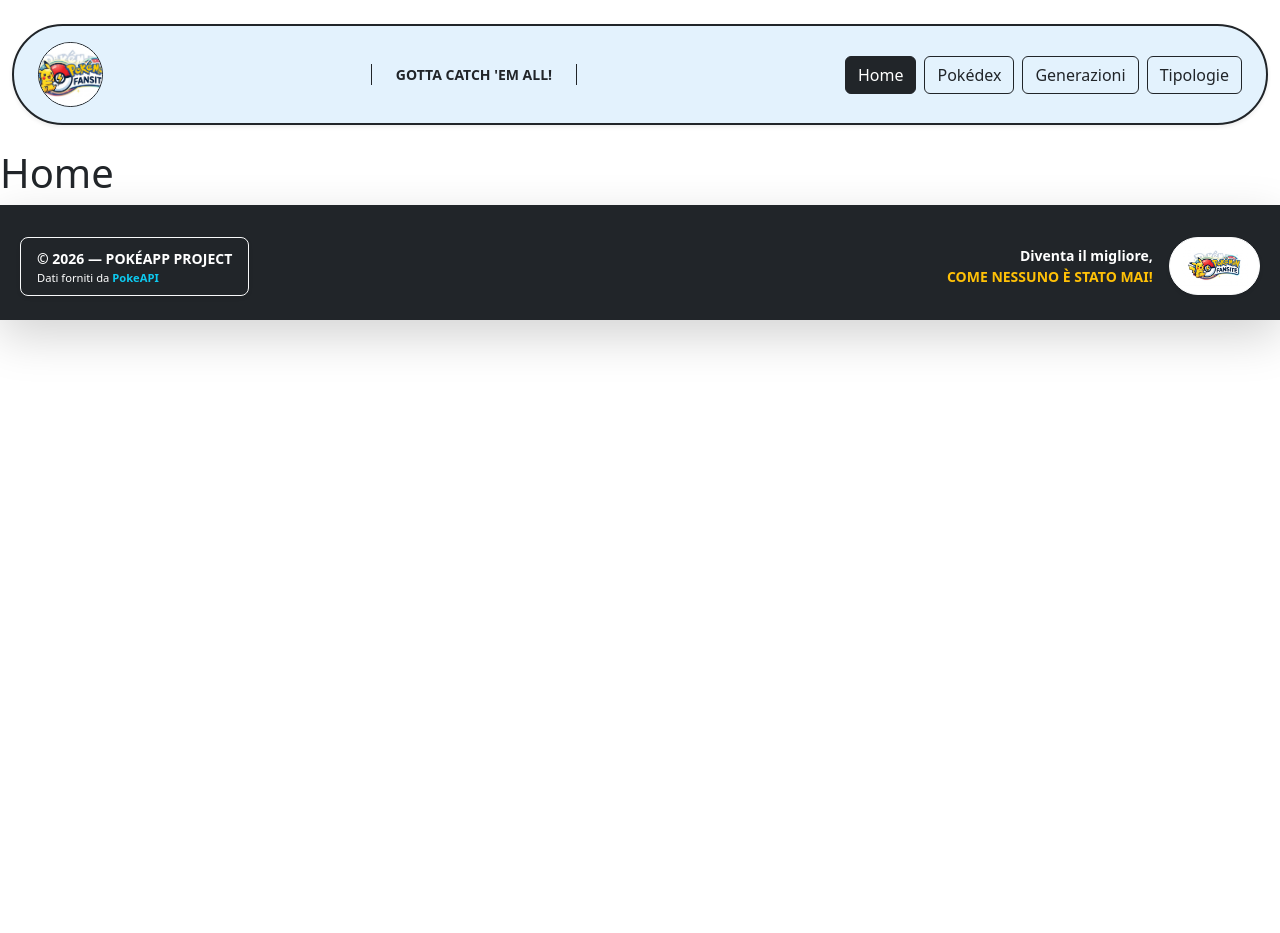
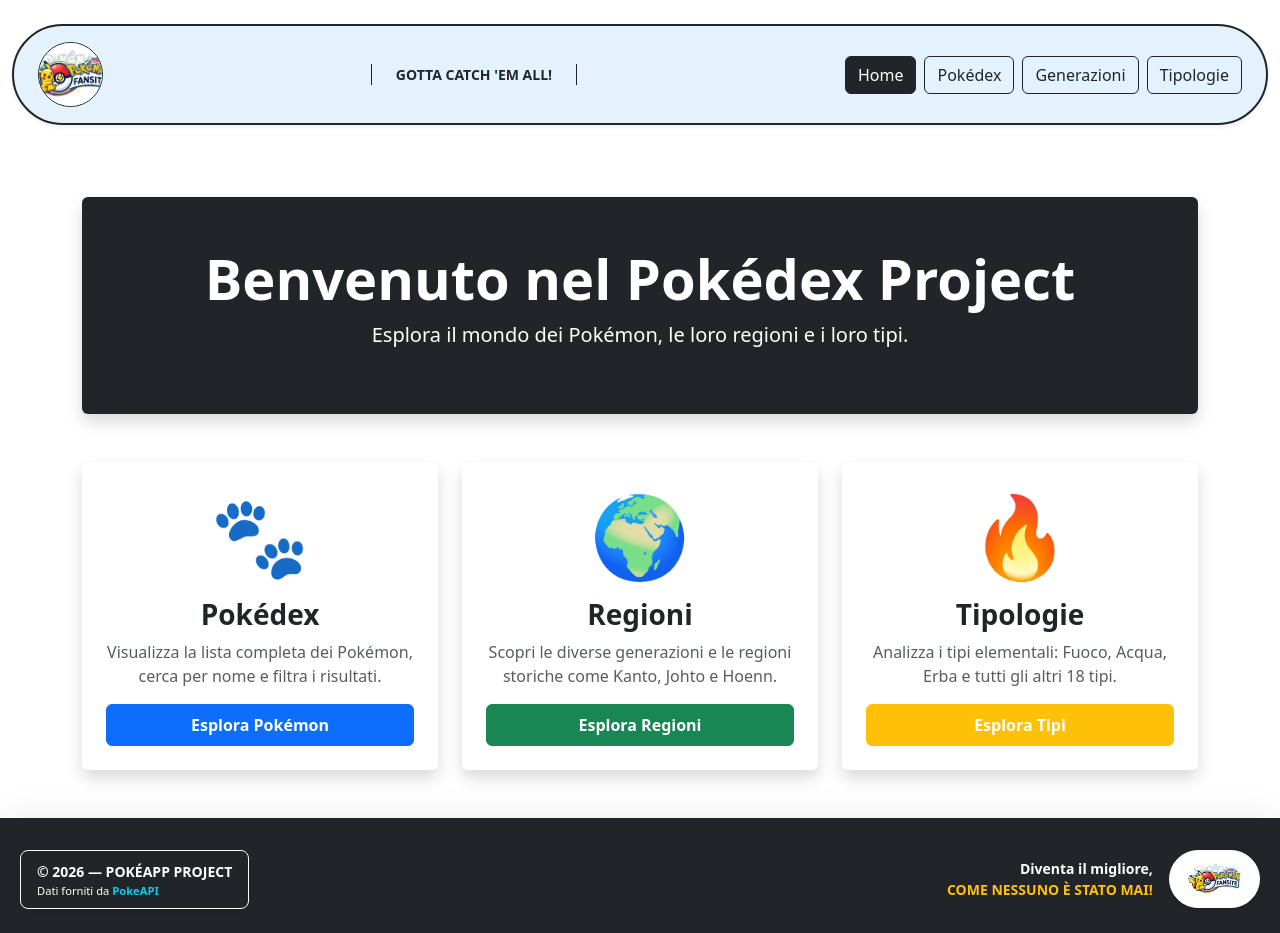
Before and after one commit to francesco-troise/Pokemon_React, a React (Vite) app: page / in a window 1280 px wide. Before the commit the page ends 800 px from the top, so only its background shows below. Built offline with nearby package versions, Linux system fonts and the light colour scheme.

Commit message:
-Add ShowPokemon page
-Add Home page

```diff
--- a/src/App.jsx
+++ b/src/App.jsx
@@ -16,7 +16,7 @@
       <Route path="/" element={<LayoutDefault />}>
         <Route index element={<Home />} />
         <Route path="pokemon" element={<AllPokemon />} />
-        <Route path="pokemon/:name" element={<ShowPokemon />} />
+        <Route path="pokemon/:id" element={<ShowPokemon />} />
         <Route path="generations" element={<AllGenerations />} />
         <Route path="generations/:id" element={<ShowGeneration />} />
         <Route path="types" element={<AllTypes />} />
--- a/src/pages/Home.jsx
+++ b/src/pages/Home.jsx
@@ -1,10 +1,65 @@
+import { Link } from 'react-router-dom';
 
+export default function Home() {
+    return (
+        <div className="container py-5">
+            {/* Header Hero */}
+            <div className="text-center mb-5 p-5 bg-dark text-white rounded shadow">
+                <h1 className="display-4 fw-bold">Benvenuto nel Pokédex Project</h1>
+                <p className="lead">Esplora il mondo dei Pokémon, le loro regioni e i loro tipi.</p>
+            </div>
 
+            <div className="row g-4 justify-content-center">
 
-export default function Home(){
+                {/* Sezione ALL POKEMON */}
+                <div className="col-md-4">
+                    <div className="card h-100 shadow border-0 hover-scale">
+                        <div className="card-body text-center p-4">
+                            <div className="display-1 mb-3">🐾</div>
+                            <h3 className="card-title fw-bold">Pokédex</h3>
+                            <p className="card-text text-muted">
+                                Visualizza la lista completa dei Pokémon, cerca per nome e filtra i risultati.
+                            </p>
+                            <Link to="/pokemon" className="btn btn-primary w-100 py-2 fw-bold">
+                                Esplora Pokémon
+                            </Link>
+                        </div>
+                    </div>
+                </div>
 
+                {/* Sezione ALL GENERATIONS / REGIONS */}
+                <div className="col-md-4">
+                    <div className="card h-100 shadow border-0 hover-scale">
+                        <div className="card-body text-center p-4">
+                            <div className="display-1 mb-3">🌍</div>
+                            <h3 className="card-title fw-bold">Regioni</h3>
+                            <p className="card-text text-muted">
+                                Scopri le diverse generazioni e le regioni storiche come Kanto, Johto e Hoenn.
+                            </p>
+                            <Link to="/generations" className="btn btn-success w-100 py-2 fw-bold">
+                                Esplora Regioni
+                            </Link>
+                        </div>
+                    </div>
+                </div>
 
-    return(
-        <h1>Home</h1>
-    )
+                {/* Sezione ALL TYPES */}
+                <div className="col-md-4">
+                    <div className="card h-100 shadow border-0 hover-scale">
+                        <div className="card-body text-center p-4">
+                            <div className="display-1 mb-3">🔥</div>
+                            <h3 className="card-title fw-bold">Tipologie</h3>
+                            <p className="card-text text-muted">
+                                Analizza i tipi elementali: Fuoco, Acqua, Erba e tutti gli altri 18 tipi.
+                            </p>
+                            <Link to="/types" className="btn btn-warning w-100 py-2 fw-bold text-white">
+                                Esplora Tipi
+                            </Link>
+                        </div>
+                    </div>
+                </div>
+
+            </div>
+        </div>
+    );
 }
--- a/src/pages/ShowPokemon.jsx
+++ b/src/pages/ShowPokemon.jsx
@@ -1,9 +1,77 @@
+import { useState, useEffect } from 'react';
+import { useParams, Link } from 'react-router-dom';
+import axios from 'axios';
+import PokemonCard from '../components/Card';
 
+export default function ShowPokemon() {
+    const { id } = useParams();
+    const [pokemon, setPokemon] = useState(null);
 
-export default function ShowPokemon(){
+    useEffect(() => {
+        axios.get(`http://127.0.0.1:8000/api/pokemon/${id}`)
+            .then(res => {
+                setPokemon(res.data.data);
+            })
+            .catch(err => {
+                console.error("Errore nel recupero del Pokemon:", err);
+            });
+    }, [id]);
 
+    if (!pokemon) return <div className="container py-5 text-center"><h3>Pokemon non trovato!</h3></div>;
 
-    return(
-        <h1>SHOW POKEMON</h1>
-    )
+    return (
+        <div className="container py-5">
+            <div className="mb-4">
+                <Link to="/pokemon" className="btn btn-outline-secondary btn-sm">
+                    ← Torna al Pokedex
+                </Link>
+            </div>
+
+            <div className="row g-4">
+                <div className="col-md-4">
+                    <h3 className="mb-3">Anteprima</h3>
+                    <PokemonCard pokemon={pokemon} />
+                </div>
+
+                <div className="col-md-8">
+                    <div className="card shadow-sm border-0 p-4">
+                        <h2 className="text-capitalize mb-4 border-bottom pb-2">Dettagli Completi</h2>
+
+                        <div className="row">
+
+                            <div className="col-sm-6 mb-3">
+                                <h6 className="text-muted">Informazioni Fisiche</h6>
+                                <ul className="list-group list-group-flush">
+                                    <li className="list-group-item"><strong>Altezza:</strong> {pokemon.pokemon_details?.height || 'N/D'} m</li>
+                                    <li className="list-group-item"><strong>Peso:</strong> {pokemon.pokemon_details?.weight || 'N/D'} kg</li>
+                                </ul>
+                            </div>
+
+                            <div className="col-sm-6 mb-3">
+                                <h6 className="text-muted">Classificazione</h6>
+                                <ul className="list-group list-group-flush">
+                                    <li className="list-group-item"><strong>Generazione:</strong> {pokemon.generation_id}</li>
+                                    <li className="list-group-item"><strong>Regione:</strong> {pokemon.generation?.region}</li>
+                                </ul>
+                            </div>
+                        </div>
+
+                        <div className="mt-4">
+                            <h6 className="text-muted">Descrizione Pokedex</h6>
+                            <p className="p-3 bg-light rounded border">
+                                {pokemon.pokemon_details?.description || "Non ci sono descrizioni disponibili per questo esemplare nel database."}
+                            </p>
+                        </div>
+
+                        <div className="mt-3">
+                            <h6 className="text-muted">Debolezze e Resistenze</h6>
+                            <p className="small text-secondary">
+                                Questo Pokémon appartiene ai tipi: {pokemon.types.map(t => t.name).join(', ')}.
+                            </p>
+                        </div>
+                    </div>
+                </div>
+            </div>
+        </div>
+    );
 }
```
